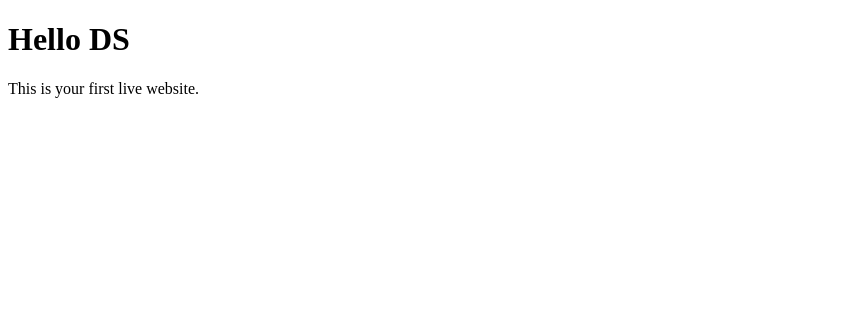
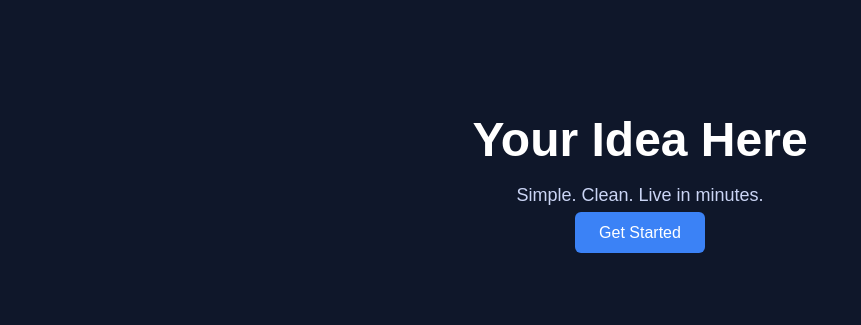
Before and after one commit to ds0291/test-site, a plain HTML site: page index.html in a window 1280 px wide. Shown: the whole page, without its empty margins (0-861 px from the left). Drawn offline with Linux system fonts and the light colour scheme.

Commit message:
Update index.html

```diff
--- a/index.html
+++ b/index.html
@@ -1,10 +1,41 @@
 <!DOCTYPE html>
 <html>
 <head>
-  <title>Test Site</title>
+  <title>Your Project</title>
+  <style>
+    body {
+      font-family: Arial, sans-serif;
+      margin: 0;
+      background: #0f172a;
+      color: white;
+      text-align: center;
+    }
+    .container {
+      padding: 80px 20px;
+    }
+    h1 {
+      font-size: 48px;
+      margin-bottom: 10px;
+    }
+    p {
+      font-size: 18px;
+      color: #cbd5f5;
+    }
+    .btn {
+      margin-top: 20px;
+      padding: 12px 24px;
+      background: #3b82f6;
+      color: white;
+      text-decoration: none;
+      border-radius: 6px;
+    }
+  </style>
 </head>
 <body>
-  <h1>Hello DS</h1>
-  <p>This is your first live website.</p>
+  <div class="container">
+    <h1>Your Idea Here</h1>
+    <p>Simple. Clean. Live in minutes.</p>
+    <a href="#" class="btn">Get Started</a>
+  </div>
 </body>
 </html>
```
